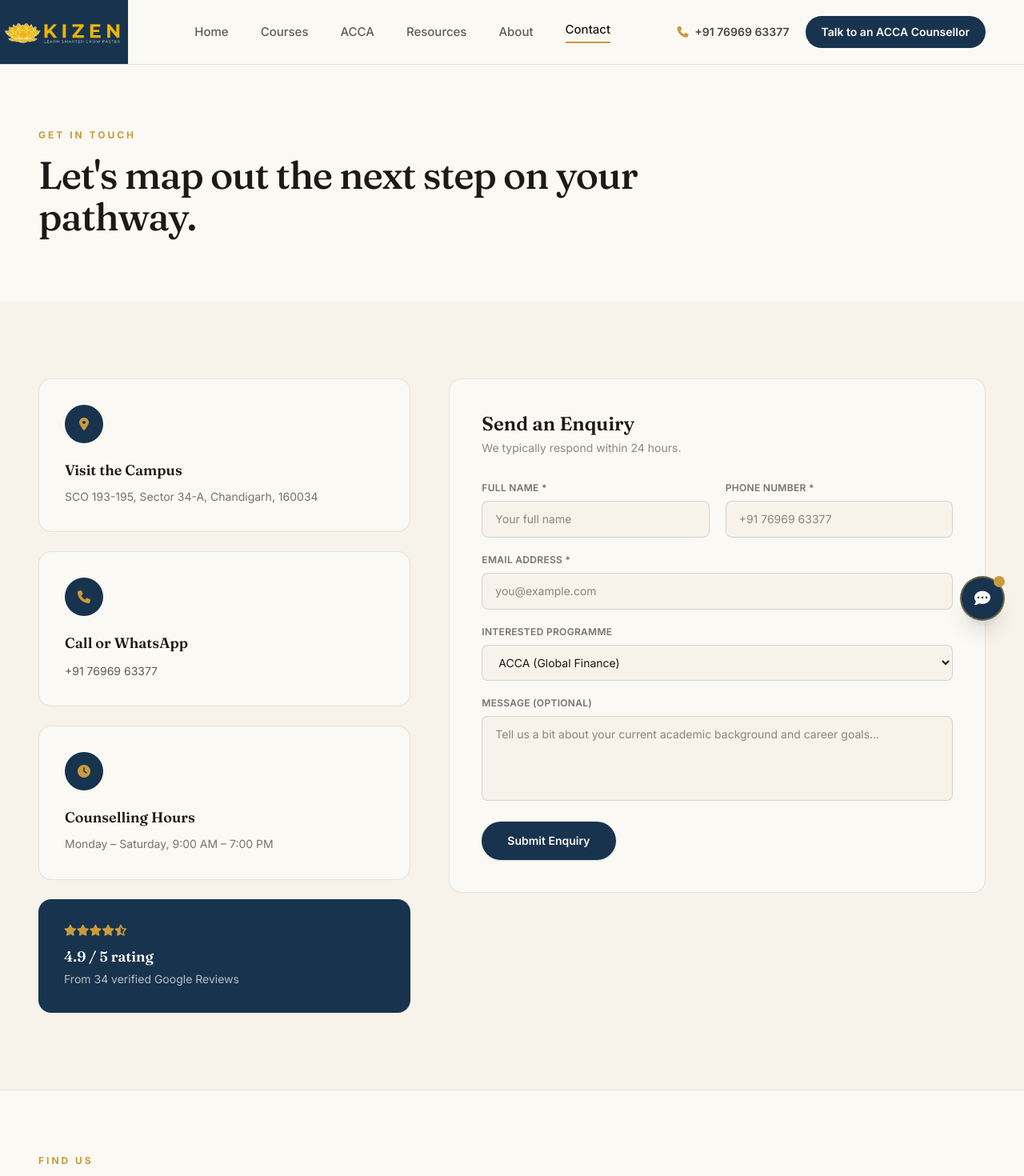
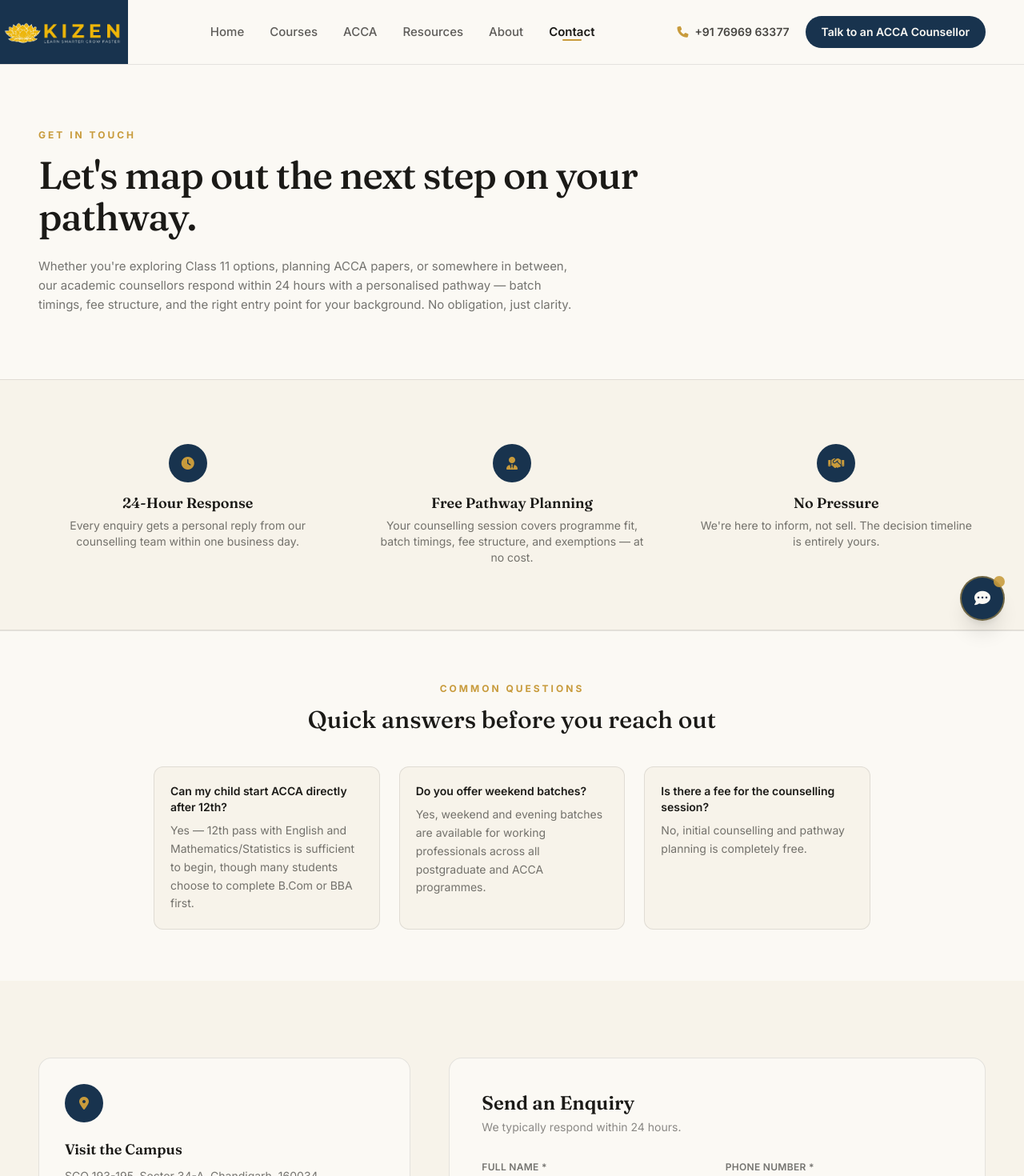
Before and after one commit to Mukulworld25/Kizen-Website, a React (Vite) app: page /contact in a window 1280 px wide. Shown: the top 1470 px of the page at 80% size. Built offline with nearby package versions, Linux system fonts and the light colour scheme.

Commit message:
Fix 1-4: Courses form contrast fix; About page expansion (Story, Pathway, How We Teach); Contact page expansion (intro + quick FAQ); Nav bar redesign with pill hover states

```diff
--- a/src/components/EnquiryForm.jsx
+++ b/src/components/EnquiryForm.jsx
@@ -9,7 +9,12 @@ const NAVY_INPUT =
   'w-full bg-paper/10 border border-paper/20 rounded-lg px-4 py-2.5 text-sm text-paper placeholder:text-paper/50 focus:outline-none focus:border-gold'
 const LIGHT_INPUT =
   'w-full bg-ivory border border-ink/15 rounded-lg px-4 py-3 text-sm text-ink focus:outline-none focus:border-navy'
+// High-contrast input for courses variant (light background)
+const COURSES_INPUT =
+  'w-full bg-white border border-ink/30 rounded-lg px-4 py-2.5 text-sm text-ink placeholder:text-ink/40 focus:outline-none focus:border-navy focus:ring-2 focus:ring-navy/20'
 const LABEL = 'text-xs font-semibold text-ink/60 uppercase tracking-wide mb-2 block'
+// Label for navy-card forms (home, acca, courses)
+const NAVY_LABEL = 'text-[11px] font-bold text-ink uppercase tracking-wider block mb-1.5'
 
 // Real institute WhatsApp number (verified across the codebase)
 const WHATSAPP_NUMBER = '917696963377'
@@ -295,9 +300,9 @@ export default function EnquiryForm({ variant = 'home' }) {
   // courses variant
   if (variant === 'courses') {
     return (
-      <form className="relative bg-paper/5 border border-paper/15 rounded-2xl p-6 sm:p-7 space-y-4 shadow-xl" onSubmit={handleSubmit}>
+      <form className="relative bg-white border border-ink/20 rounded-2xl p-6 sm:p-7 space-y-4 shadow-lg" onSubmit={handleSubmit}>
         <div>
-          <label className="text-[11px] font-bold text-gold uppercase tracking-wider block mb-1.5">Full Name *</label>
+          <label className={NAVY_LABEL}>Full Name *</label>
           <input
             type="text"
             name="name"
@@ -305,11 +310,11 @@ export default function EnquiryForm({ variant = 'home' }) {
             value={form.name}
             onChange={update}
             placeholder="Your full name"
-            className={NAVY_INPUT}
+            className={COURSES_INPUT}
           />
         </div>
         <div>
-          <label className="text-[11px] font-bold text-gold uppercase tracking-wider block mb-1.5">Phone Number *</label>
+          <label className={NAVY_LABEL}>Phone Number *</label>
           <input
             type="tel"
             name="phone"
@@ -317,12 +322,12 @@ export default function EnquiryForm({ variant = 'home' }) {
             value={form.phone}
             onChange={update}
             placeholder="+91 XXXXX XXXXX"
-            className={NAVY_INPUT}
+            className={COURSES_INPUT}
           />
         </div>
         <div>
-          <label className="text-[11px] font-bold text-gold uppercase tracking-wider block mb-1.5">Programme of Interest *</label>
-          <select name="programme" value={form.programme} onChange={update} className={`${NAVY_INPUT} text-paper`}>
+          <label className={NAVY_LABEL}>Programme of Interest *</label>
+          <select name="programme" value={form.programme} onChange={update} className={`${COURSES_INPUT} text-ink`}>
             <option className="text-ink">11th Commerce</option>
             <option className="text-ink">12th Commerce</option>
             <option className="text-ink">B.Com</option>
@@ -334,7 +339,7 @@ export default function EnquiryForm({ variant = 'home' }) {
         </div>
         <button
           type="submit"
-          className="w-full bg-gold text-navy font-semibold text-sm rounded-xl py-3.5 hover:bg-paper transition shadow-sm font-sans"
+          className="w-full bg-gold text-navy font-semibold text-sm rounded-xl py-3.5 hover:bg-gold/90 transition shadow-sm font-sans"
         >
           Request Course Info & Counselling
         </button>
--- a/src/components/Header.jsx
+++ b/src/components/Header.jsx
@@ -16,7 +16,9 @@ export default function Header() {
   const ctaHref = pathname === '/contact' ? '#form' : '#enquiry'
 
   const navClass = ({ isActive }) =>
-    isActive ? 'text-ink border-b-2 border-gold pb-1' : 'text-ink/70 hover:text-ink transition'
+    isActive
+      ? 'relative text-ink font-semibold after:absolute after:bottom-0 after:left-1/2 after:-translate-x-1/2 after:w-6 after:h-0.5 after:bg-gold after:rounded-full transition-all'
+      : 'text-ink/70 hover:text-ink transition relative after:absolute after:bottom-0 after:left-1/2 after:-translate-x-1/2 after:w-0 after:h-0.5 after:bg-gold after:rounded-full hover:after:w-6 transition-all duration-200'
 
   const close = () => setOpen(false)
 
@@ -27,7 +29,7 @@ export default function Header() {
           <img src="./kizen-logo.jpg" alt="Kizen Education" className="h-16 lg:h-20 w-auto object-contain object-left" />
         </Link>
 
-        <nav className="hidden lg:flex items-center gap-10 text-[15px] font-medium">
+        <nav className="hidden lg:flex items-center gap-8 text-[15px] font-medium">
           {NAV_ITEMS.map((item) => (
             <NavLink key={item.to} to={item.to} className={navClass} end={item.to === '/'}>
               {item.label}
@@ -55,7 +57,7 @@ export default function Header() {
               to={item.to}
               className={({ isActive }) =>
                 isActive
-                  ? 'block text-ink border-b-2 border-gold pb-1 w-fit font-medium'
+                  ? 'block text-ink font-semibold border-b-2 border-gold pb-1 w-fit'
                   : 'block text-ink/70 hover:text-ink font-medium'
               }
               end={item.to === '/'}
--- a/src/pages/About.jsx
+++ b/src/pages/About.jsx
@@ -13,6 +13,22 @@ const VALUES_DATA = [
   { num: '01', title: 'Continuity over convenience', body: 'We\'d rather build a 7-year relationship with a family than optimise for a single semester\'s enrolment.' },
   { num: '02', title: 'Global standard, local access', body: 'A qualification recognised in 180+ countries shouldn\'t require leaving Chandigarh to prepare for.' },
   { num: '03', title: 'Small batches, real mentorship', body: 'Every stage keeps class sizes small enough for faculty to know each student by name and progress.' },
+]
+
+// Pathway stages referenced across the site
+const PATHWAY_STAGES = [
+  { num: '01', stage: 'Class 11', title: 'Foundation', icon: 'fa-solid fa-book', desc: 'Accounts, Economics & Business Studies — board-ready fundamentals.' },
+  { num: '02', stage: 'Class 12', title: 'Board Mastery', icon: 'fa-solid fa-graduation-cap', desc: 'Exam-focused mastery with early ACCA/CA problem-solving exposure.' },
+  { num: '03', stage: 'B.Com / BBA', title: 'Undergraduate', icon: 'fa-solid fa-building-columns', desc: 'University curriculum paired with applied accounting & finance practice.' },
+  { num: '04', stage: 'M.Com / MBA', title: 'Postgraduate', icon: 'fa-solid fa-chart-line', desc: 'Advanced specialisation for leadership and corporate finance roles.' },
+  { num: '05', stage: 'ACCA', title: 'Global Exit', icon: 'fa-solid fa-earth-americas', desc: 'Globally recognised professional qualification — 13 papers, 180+ countries.', accent: true },
+]
+
+const HOW_WE_TEACH = [
+  { icon: 'fa-solid fa-lightbulb', title: 'Concept-driven, not rote', body: 'Every topic is taught from first principles so students can solve unfamiliar problems, not just memorise patterns.' },
+  { icon: 'fa-solid fa-users-rectangle', title: 'Small batches by design', body: 'Capped class sizes mean faculty track individual paper-wise progress and intervene early when a student struggles.' },
+  { icon: 'fa-solid fa-route', title: 'Seamless stage transitions', body: 'Faculty who teach Class 11 also teach ACCA — the same academic relationship continues, eliminating re-learning gaps.' },
+  { icon: 'fa-solid fa-file-circle-check', title: 'Mock exams every cycle', body: 'Timed, full-length practice mapped to actual board/university/ACCA exam sessions with detailed feedback.' },
 ]
 
 /* TODO: Faculty section removed — awaiting real faculty names, photos, and credentials */
@@ -46,6 +62,7 @@ export default function About() {
             <div className="text-gold text-xs font-bold uppercase tracking-[0.25em] mb-4">Our Story</div>
             <h2 className="font-serif text-3xl font-medium leading-tight mb-6">One address, one philosophy, seven years of a student's education.</h2>
             <p className="text-ink/60 text-[15px] leading-relaxed mb-4">Kizen was founded on the belief that switching institutes between school, college and professional qualification breaks continuity — and students pay the price in re-learning fundamentals every time.</p>
+            <p className="text-ink/60 text-[15px] leading-relaxed mb-4">The pattern was familiar: a student joins one centre for Class 11, another for B.Com, a third for ACCA. Each transition means new faculty, new methods, and months spent re-establishing trust. Kizen eliminated that fracture by building every stage under one roof — from the first commerce class to the final ACCA paper.</p>
             <p className="text-ink/60 text-[15px] leading-relaxed">Today, from SCO 193-195, Sector 34-A, we run all six stages of the commerce pathway — 11th and 12th Commerce, B.Com, BBA, M.Com, MBA, and ACCA — with faculty who move with the student, not away from them.</p>
           </div>
           <div className="lg:col-span-7 grid sm:grid-cols-2 gap-6">
@@ -66,7 +83,60 @@ export default function About() {
         </div>
       </section>
 
-      {/* ============ MISSION/VALUES — paper ============ */}
+      {/* ============ THE PATHWAY — paper ============ */}
+      <section id="pathway" className="bg-paper py-20 lg:py-28 border-t border-ink/10">
+        <div className="max-w-[1440px] mx-auto px-6 lg:px-12">
+          <div className="text-center mb-16">
+            <div className="text-gold text-xs font-bold uppercase tracking-[0.25em] mb-4">The Kizen Pathway</div>
+            <h2 className="font-serif text-3xl lg:text-4xl font-medium leading-tight max-w-2xl mx-auto">Every stage builds on the last — no gaps, no repetition, no starting over.</h2>
+          </div>
+          <div className="grid lg:grid-cols-5 gap-6">
+            {PATHWAY_STAGES.map((p) => (
+              <div
+                key={p.num}
+                className={`relative rounded-2xl p-6 transition-all ${
+                  p.accent
+                    ? 'bg-navy text-paper border border-gold/30 shadow-xl'
+                    : 'bg-ivory border border-ink/10 hover:border-gold/40'
+                }`}
+              >
+                <div className="absolute -top-3 left-1/2 -translate-x-1/2 w-10 h-10 rounded-full flex items-center justify-center text-xl font-bold text-navy bg-gold">
+                  {p.num}
+                </div>
+                <div className="pt-6 text-center">
+                  <div className="w-14 h-14 mx-auto rounded-full flex items-center justify-center mb-4 bg-white/10">
+                    <i className={`${p.icon} text-2xl ${p.accent ? 'text-gold' : 'text-ink'}`}></i>
+                  </div>
+                  <div className="font-serif text-lg font-semibold mb-1">{p.stage}</div>
+                  <div className="text-xs text-gold font-semibold uppercase tracking-wide mb-2">{p.title}</div>
+                  <p className="text-sm text-ink/60 leading-relaxed">{p.desc}</p>
+                </div>
+              </div>
+            ))}
+          </div>
+        </div>
+      </section>
+
+      {/* ============ HOW WE TEACH — ivory ============ */}
+      <section id="how-we-teach" className="bg-ivory py-20 lg:py-28">
+        <div className="max-w-[1440px] mx-auto px-6 lg:px-12">
+          <div className="text-center mb-16">
+            <div className="text-gold text-xs font-bold uppercase tracking-[0.25em] mb-4">How We Teach</div>
+            <h2 className="font-serif text-3xl lg:text-4xl font-medium leading-tight max-w-2xl mx-auto">Concept-driven, small batches, seamless transitions — every classroom decision follows these four principles.</h2>
+          </div>
+          <div className="grid md:grid-cols-2 lg:grid-cols-4 gap-6">
+            {HOW_WE_TEACH.map((h) => (
+              <div key={h.title} className="bg-paper rounded-2xl p-6 border border-ink/10 hover:border-gold/40 transition-all">
+                <div className="w-12 h-12 rounded-full bg-gold/10 flex items-center justify-center mb-4">
+                  <i className={`${h.icon} text-xl text-gold`}></i>
+                </div>
+                <div className="font-serif text-lg font-semibold mb-2">{h.title}</div>
+                <p className="text-sm text-ink/60 leading-relaxed">{h.body}</p>
+              </div>
+            ))}
+          </div>
+        </div>
+      </section>
       <section id="values" className="bg-paper py-20 lg:py-28 border-t border-ink/10">
         <div className="max-w-[1440px] mx-auto px-6 lg:px-12">
           <h2 className="font-serif text-3xl lg:text-4xl font-medium text-center mb-16 max-w-2xl mx-auto">Three principles that shape every classroom decision</h2>
--- a/src/pages/Contact.jsx
+++ b/src/pages/Contact.jsx
@@ -24,6 +24,46 @@ export default function Contact() {
         <div className="max-w-[1440px] mx-auto px-6 lg:px-12">
           <Eyebrow>Get in Touch</Eyebrow>
           <h1 className="font-serif text-4xl lg:text-5xl font-medium leading-[1.08] tracking-tight max-w-3xl">Let's map out the next step on your pathway.</h1>
+          <p className="text-ink/60 text-[15px] leading-relaxed mt-6 max-w-2xl">Whether you're exploring Class 11 options, planning ACCA papers, or somewhere in between, our academic counsellors respond within 24 hours with a personalised pathway — batch timings, fee structure, and the right entry point for your background. No obligation, just clarity.</p>
+        </div>
+      </section>
+
+      {/* ============ WHAT HAPPENS NEXT — ivory ============ */}
+      <section id="what-next" className="bg-ivory py-12 lg:py-16 border-t border-ink/10 border-b border-ink/10">
+        <div className="max-w-[1440px] mx-auto px-6 lg:px-12 grid md:grid-cols-3 gap-8">
+          <div className="text-center p-4">
+            <div className="w-12 h-12 rounded-full bg-navy flex items-center justify-center mx-auto mb-3"><i className="fa-solid fa-clock text-gold"></i></div>
+            <div className="font-serif text-lg font-semibold mb-1">24-Hour Response</div>
+            <p className="text-sm text-ink/60">Every enquiry gets a personal reply from our counselling team within one business day.</p>
+          </div>
+          <div className="text-center p-4">
+            <div className="w-12 h-12 rounded-full bg-navy flex items-center justify-center mx-auto mb-3"><i className="fa-solid fa-user-tie text-gold"></i></div>
+            <div className="font-serif text-lg font-semibold mb-1">Free Pathway Planning</div>
+            <p className="text-sm text-ink/60">Your counselling session covers programme fit, batch timings, fee structure, and exemptions — at no cost.</p>
+          </div>
+          <div className="text-center p-4">
+            <div className="w-12 h-12 rounded-full bg-navy flex items-center justify-center mx-auto mb-3"><i className="fa-solid fa-handshake text-gold"></i></div>
+            <div className="font-serif text-lg font-semibold mb-1">No Pressure</div>
+            <p className="text-sm text-ink/60">We're here to inform, not sell. The decision timeline is entirely yours.</p>
+          </div>
+        </div>
+      </section>
+
+      {/* ============ QUICK ANSWERS BEFORE YOU ENQUIRE — paper ============ */}
+      <section id="faq-quick" className="bg-paper py-12 lg:py-16 border-t border-ink/10">
+        <div className="max-w-[1440px] mx-auto px-6 lg:px-12">
+          <div className="text-center mb-10">
+            <div className="text-gold text-xs font-bold uppercase tracking-[0.25em] mb-3">Common Questions</div>
+            <h2 className="font-serif text-2xl lg:text-3xl font-medium leading-tight">Quick answers before you reach out</h2>
+          </div>
+          <div className="grid md:grid-cols-3 gap-6 max-w-4xl mx-auto">
+            {FAQ.map((item) => (
+              <div key={item.q} className="bg-ivory rounded-xl border border-ink/10 p-5 hover:border-gold/40 transition">
+                <div className="font-semibold text-sm text-ink mb-2">{item.q}</div>
+                <p className="text-sm text-ink/60 leading-relaxed">{item.a}</p>
+              </div>
+            ))}
+          </div>
         </div>
       </section>
 
```
